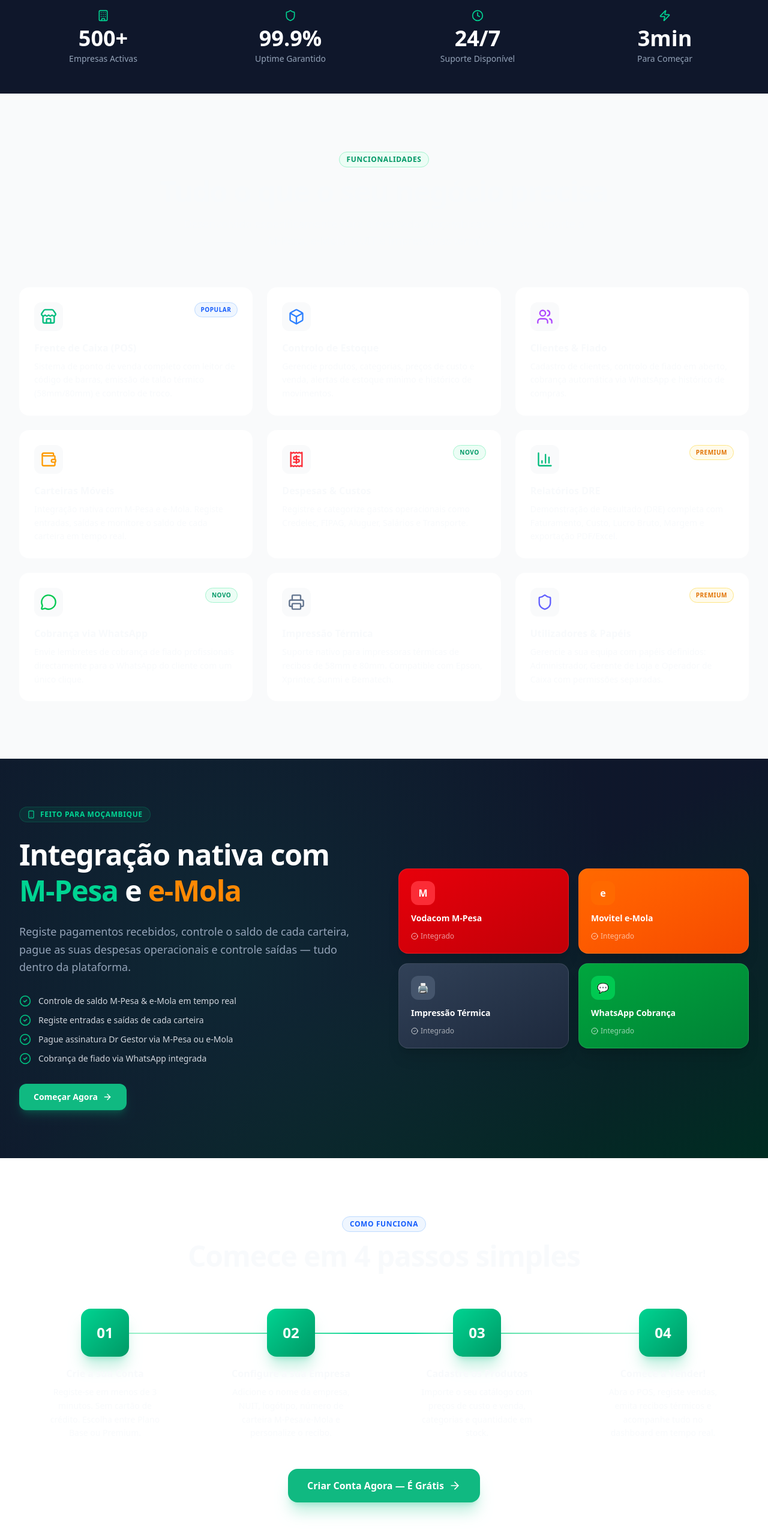
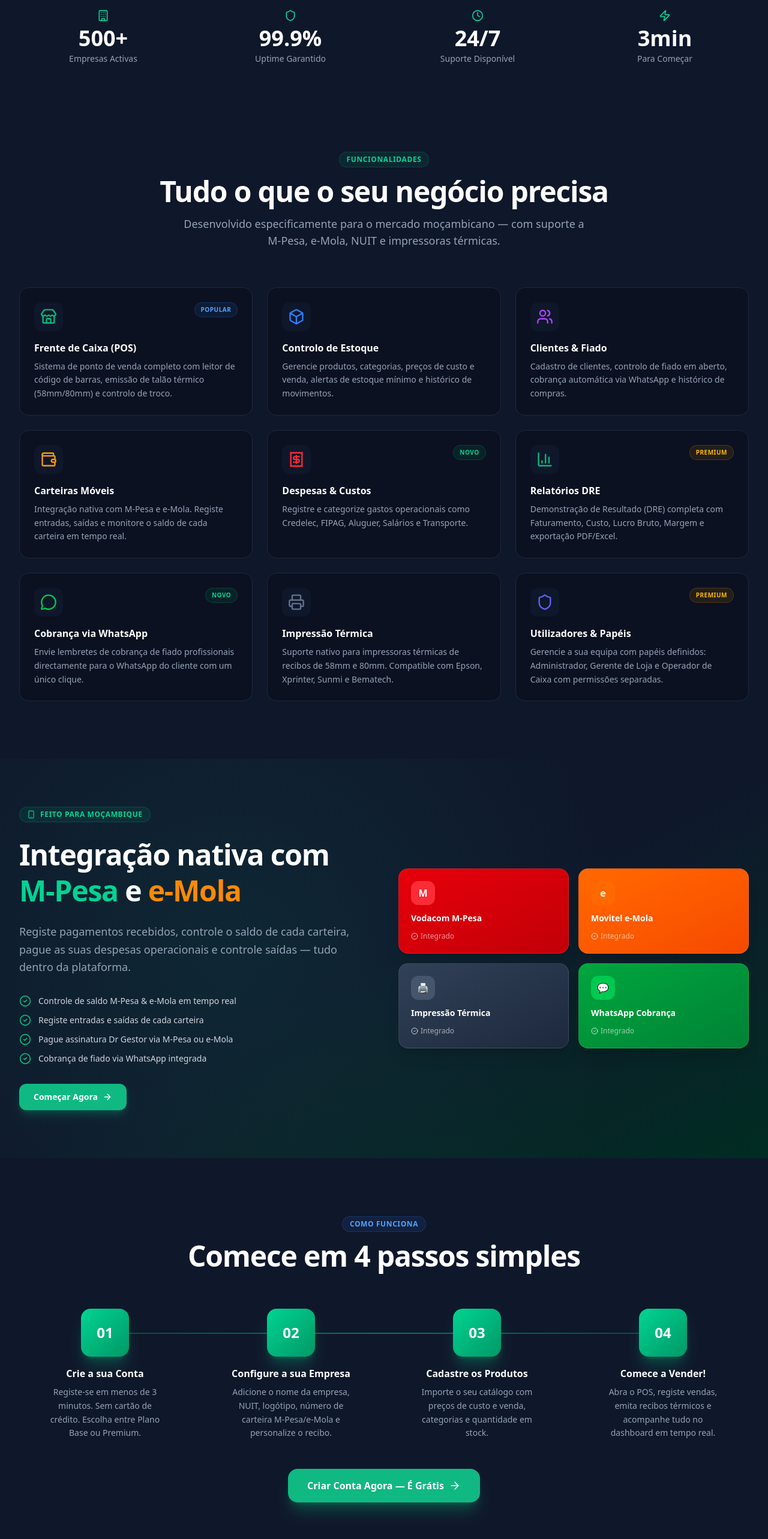
Before and after one commit to blacksan851/destor-man-2, a React (Vite) app: page / in a window 1280 px wide. Shown: the part 1192-3758 px from the top of the page at 60% size. Built offline with nearby package versions, Linux system fonts and the light colour scheme; no server answers.

Commit message:
Eliminar 100% dos fundos brancos e cartoes claros da Landing Page convertendo para Dark Matte (#0F172A / #0B1120) com texto em branco 100% visivel

```diff
--- a/src/pages/LandingPage.tsx
+++ b/src/pages/LandingPage.tsx
@@ -391,16 +391,16 @@
       </section>
 
       {/* ── FEATURES ── */}
-      <section id="recursos" className="py-24 bg-gray-50 dark:bg-slate-900">
+      <section id="recursos" className="py-24 bg-[#0F172A]">
         <div className="max-w-7xl mx-auto px-4 sm:px-6 lg:px-8">
           <div className="text-center max-w-3xl mx-auto mb-16">
-            <div className="inline-flex items-center gap-2 px-3 py-1 bg-emerald-50 dark:bg-emerald-900/30 border border-emerald-200 dark:border-emerald-800 rounded-full text-emerald-600 dark:text-emerald-400 text-xs font-bold uppercase tracking-wider mb-4">
+            <div className="inline-flex items-center gap-2 px-3 py-1 bg-emerald-500/10 border border-emerald-500/20 rounded-full text-emerald-400 text-xs font-bold uppercase tracking-wider mb-4">
               Funcionalidades
             </div>
-            <h2 className="text-3xl md:text-5xl font-black text-slate-900 dark:text-white tracking-tight">
+            <h2 className="text-3xl md:text-5xl font-black text-white tracking-tight">
               Tudo o que o seu negócio precisa
             </h2>
-            <p className="mt-4 text-lg text-gray-500 dark:text-gray-400 max-w-2xl mx-auto">
+            <p className="mt-4 text-lg text-gray-400 max-w-2xl mx-auto">
               Desenvolvido especificamente para o mercado moçambicano — com suporte a M-Pesa, e-Mola, NUIT e impressoras térmicas.
             </p>
           </div>
@@ -413,24 +413,24 @@
                 whileInView={{ opacity: 1, y: 0 }}
                 transition={{ delay: index * 0.05 }}
                 viewport={{ once: true }}
-                className="group p-6 bg-white dark:bg-gray-900 rounded-2xl border border-gray-100 dark:border-gray-800 hover:border-emerald-200 dark:hover:border-emerald-800 hover:shadow-xl hover:shadow-emerald-500/5 transition-all duration-300"
+                className="group p-6 bg-[#0B1120] rounded-2xl border border-gray-800 hover:border-emerald-500/50 hover:shadow-xl hover:shadow-emerald-500/5 transition-all duration-300"
               >
                 <div className="flex items-start justify-between mb-4">
-                  <div className="w-12 h-12 bg-gray-50 dark:bg-gray-800 group-hover:bg-emerald-50 dark:group-hover:bg-emerald-900/20 rounded-xl flex items-center justify-center transition-colors">
+                  <div className="w-12 h-12 bg-[#0F172A] group-hover:bg-emerald-500/20 rounded-xl flex items-center justify-center transition-colors text-emerald-400">
                     {feature.icon}
                   </div>
                   {feature.badge && (
                     <span className={`text-[10px] font-black uppercase tracking-wider px-2.5 py-1 rounded-full ${
-                      feature.badge === 'Premium' ? 'bg-amber-50 dark:bg-amber-900/20 text-amber-600 dark:text-amber-400 border border-amber-200 dark:border-amber-800' :
-                      feature.badge === 'Novo' ? 'bg-emerald-50 dark:bg-emerald-900/20 text-emerald-600 dark:text-emerald-400 border border-emerald-200 dark:border-emerald-800' :
-                      'bg-blue-50 dark:bg-blue-900/20 text-blue-600 dark:text-blue-400 border border-blue-200 dark:border-blue-800'
+                      feature.badge === 'Premium' ? 'bg-amber-500/10 text-amber-400 border border-amber-500/20' :
+                      feature.badge === 'Novo' ? 'bg-emerald-500/10 text-emerald-400 border border-emerald-500/20' :
+                      'bg-blue-500/10 text-blue-400 border border-blue-500/20'
                     }`}>
                       {feature.badge}
                     </span>
                   )}
                 </div>
-                <h3 className="text-base font-black text-slate-900 dark:text-white mb-2">{feature.title}</h3>
-                <p className="text-sm text-gray-500 dark:text-gray-400 leading-relaxed">{feature.description}</p>
+                <h3 className="text-base font-black text-white mb-2">{feature.title}</h3>
+                <p className="text-sm text-gray-400 leading-relaxed">{feature.description}</p>
               </motion.div>
             ))}
           </div>
@@ -507,19 +507,19 @@
       </section>
 
       {/* ── HOW IT WORKS ── */}
-      <section id="como-funciona" className="py-24 bg-white dark:bg-slate-950">
+      <section id="como-funciona" className="py-24 bg-[#0F172A]">
         <div className="max-w-7xl mx-auto px-4 sm:px-6 lg:px-8">
           <div className="text-center max-w-3xl mx-auto mb-16">
-            <div className="inline-flex items-center gap-2 px-3 py-1 bg-blue-50 dark:bg-blue-900/30 border border-blue-200 dark:border-blue-800 rounded-full text-blue-600 dark:text-blue-400 text-xs font-bold uppercase tracking-wider mb-4">
+            <div className="inline-flex items-center gap-2 px-3 py-1 bg-blue-500/10 border border-blue-500/20 rounded-full text-blue-400 text-xs font-bold uppercase tracking-wider mb-4">
               Como Funciona
             </div>
-            <h2 className="text-3xl md:text-5xl font-black text-slate-900 dark:text-white tracking-tight">
+            <h2 className="text-3xl md:text-5xl font-black text-white tracking-tight">
               Comece em 4 passos simples
             </h2>
           </div>
 
           <div className="grid md:grid-cols-4 gap-6 relative">
-            <div className="hidden md:block absolute top-10 left-[12.5%] right-[12.5%] h-0.5 bg-gradient-to-r from-emerald-200 via-emerald-400 to-emerald-200 dark:from-emerald-900 dark:via-emerald-700 dark:to-emerald-900 z-0" />
+            <div className="hidden md:block absolute top-10 left-[12.5%] right-[12.5%] h-0.5 bg-gradient-to-r from-emerald-900 via-emerald-700 to-emerald-900 z-0" />
             {steps.map((step, i) => (
               <motion.div
                 key={i}
@@ -532,8 +532,8 @@
                 <div className="w-20 h-20 bg-gradient-to-br from-emerald-400 to-emerald-600 rounded-2xl flex items-center justify-center mb-4 shadow-xl shadow-emerald-500/25 text-white font-black text-2xl">
                   {step.num}
                 </div>
-                <h3 className="text-base font-black text-slate-900 dark:text-white mb-2">{step.title}</h3>
-                <p className="text-sm text-gray-500 dark:text-gray-400 leading-relaxed max-w-[200px] mx-auto">{step.description}</p>
+                <h3 className="text-base font-black text-white mb-2">{step.title}</h3>
+                <p className="text-sm text-gray-400 leading-relaxed max-w-[200px] mx-auto">{step.description}</p>
               </motion.div>
             ))}
           </div>
@@ -547,13 +547,14 @@
       </section>
 
       {/* ── TESTIMONIALS ── */}
-      <section className="py-24 bg-gray-50 dark:bg-slate-900">
+      {/* ── TESTIMONIALS ── */}
+      <section className="py-24 bg-[#0F172A]">
         <div className="max-w-7xl mx-auto px-4 sm:px-6 lg:px-8">
           <div className="text-center max-w-3xl mx-auto mb-16">
-            <div className="inline-flex items-center gap-2 px-3 py-1 bg-amber-50 dark:bg-amber-900/30 border border-amber-200 dark:border-amber-800 rounded-full text-amber-600 dark:text-amber-400 text-xs font-bold uppercase tracking-wider mb-4">
+            <div className="inline-flex items-center gap-2 px-3 py-1 bg-amber-500/10 border border-amber-500/20 rounded-full text-amber-400 text-xs font-bold uppercase tracking-wider mb-4">
               <Star className="w-3 h-3 fill-amber-500 text-amber-500" /> Testemunhos
             </div>
-            <h2 className="text-3xl md:text-5xl font-black text-slate-900 dark:text-white tracking-tight">
+            <h2 className="text-3xl md:text-5xl font-black text-white tracking-tight">
               O que dizem os nossos clientes
             </h2>
           </div>
@@ -566,20 +567,20 @@
                 whileInView={{ opacity: 1, y: 0 }}
                 transition={{ delay: i * 0.1 }}
                 viewport={{ once: true }}
-                className="bg-white dark:bg-gray-900 rounded-2xl p-6 border border-gray-100 dark:border-gray-800 shadow-sm flex flex-col gap-4"
+                className="bg-[#0B1120] rounded-2xl p-6 border border-gray-800 shadow-sm flex flex-col gap-4"
               >
                 <div className="flex">
                   {[...Array(t.stars)].map((_, si) => (
                     <Star key={si} className="w-4 h-4 fill-amber-400 text-amber-400" />
                   ))}
                 </div>
-                <p className="text-gray-600 dark:text-gray-300 text-sm leading-relaxed italic flex-1">"{t.text}"</p>
-                <div className="flex items-center gap-3 pt-2 border-t border-gray-100 dark:border-gray-800">
+                <p className="text-gray-300 text-sm leading-relaxed italic flex-1">"{t.text}"</p>
+                <div className="flex items-center gap-3 pt-2 border-t border-gray-800">
                   <div className="w-10 h-10 bg-gradient-to-br from-emerald-400 to-emerald-600 rounded-full flex items-center justify-center text-white font-black text-sm">
                     {t.avatar}
                   </div>
                   <div>
-                    <p className="font-bold text-sm text-slate-900 dark:text-white">{t.name}</p>
+                    <p className="font-bold text-sm text-white">{t.name}</p>
                     <p className="text-xs text-gray-400">{t.business}</p>
                   </div>
                 </div>
@@ -590,16 +591,16 @@
       </section>
 
       {/* ── PRICING ── */}
-      <section id="precos" className="py-24 bg-white dark:bg-slate-950">
+      <section id="precos" className="py-24 bg-[#0F172A]">
         <div className="max-w-7xl mx-auto px-4 sm:px-6 lg:px-8">
           <div className="text-center max-w-3xl mx-auto mb-16">
-            <div className="inline-flex items-center gap-2 px-3 py-1 bg-emerald-50 dark:bg-emerald-900/30 border border-emerald-200 dark:border-emerald-800 rounded-full text-emerald-600 dark:text-emerald-400 text-xs font-bold uppercase tracking-wider mb-4">
+            <div className="inline-flex items-center gap-2 px-3 py-1 bg-emerald-500/10 border border-emerald-500/20 rounded-full text-emerald-400 text-xs font-bold uppercase tracking-wider mb-4">
               Preços
             </div>
-            <h2 className="text-3xl md:text-5xl font-black text-slate-900 dark:text-white tracking-tight">
+            <h2 className="text-3xl md:text-5xl font-black text-white tracking-tight">
               Planos simples e transparentes
             </h2>
-            <p className="mt-4 text-lg text-gray-500 dark:text-gray-400">
+            <p className="mt-4 text-lg text-gray-400">
               Sem taxas escondidas. Pague via M-Pesa ou e-Mola. Cancele quando quiser.
             </p>
           </div>
@@ -610,27 +611,27 @@
               initial={{ opacity: 0, x: -20 }}
               whileInView={{ opacity: 1, x: 0 }}
               viewport={{ once: true }}
-              className="bg-gray-50 dark:bg-gray-900 rounded-3xl p-8 border border-gray-200 dark:border-gray-800 flex flex-col"
+              className="bg-[#0B1120] rounded-3xl p-8 border border-gray-800 flex flex-col"
             >
               <div className="flex items-center justify-between mb-2">
-                <h3 className="text-xl font-black text-slate-900 dark:text-white">Plano Base</h3>
-                <span className="text-xs font-bold px-2.5 py-1 bg-gray-200 dark:bg-gray-800 text-gray-600 dark:text-gray-400 rounded-full">Essencial</span>
+                <h3 className="text-xl font-black text-white">Plano Base</h3>
+                <span className="text-xs font-bold px-2.5 py-1 bg-gray-800 text-gray-400 rounded-full">Essencial</span>
               </div>
               <div className="flex items-baseline gap-1 mt-4 mb-6">
-                <span className="text-5xl font-black text-slate-900 dark:text-white tracking-tight">300</span>
+                <span className="text-5xl font-black text-white tracking-tight">300</span>
                 <span className="text-xl font-bold text-gray-400">MT/mês</span>
               </div>
               <ul className="space-y-3 flex-1">
                 {basePlanFeatures.map((item, i) => (
                   <li key={i} className="flex items-center gap-2.5">
                     <CheckCircle2 className="w-4 h-4 text-emerald-500 flex-shrink-0" />
-                    <span className="text-sm text-slate-600 dark:text-gray-300">{item}</span>
+                    <span className="text-sm text-gray-300">{item}</span>
                   </li>
                 ))}
               </ul>
               <Link
                 to="/register?plan=base"
-                className="mt-8 block w-full py-3.5 px-6 bg-white dark:bg-gray-800 hover:bg-gray-100 dark:hover:bg-gray-700 text-slate-900 dark:text-white text-center font-bold rounded-2xl transition-all border border-gray-200 dark:border-gray-700 text-sm"
+                className="mt-8 block w-full py-3.5 px-6 bg-[#0F172A] hover:bg-gray-800 text-white text-center font-bold rounded-2xl transition-all border border-gray-700 text-sm"
               >
                 Começar com Plano Base
               </Link>
@@ -684,13 +685,13 @@
       </section>
 
       {/* ── FAQ ── */}
-      <section id="faq" className="py-24 bg-gray-50 dark:bg-slate-900">
+      <section id="faq" className="py-24 bg-[#0F172A]">
         <div className="max-w-4xl mx-auto px-4 sm:px-6 lg:px-8">
           <div className="text-center mb-16">
-            <div className="inline-flex items-center gap-2 px-3 py-1 bg-purple-50 dark:bg-purple-900/30 border border-purple-200 dark:border-purple-800 rounded-full text-purple-600 dark:text-purple-400 text-xs font-bold uppercase tracking-wider mb-4">
+            <div className="inline-flex items-center gap-2 px-3 py-1 bg-purple-500/10 border border-purple-500/20 rounded-full text-purple-400 text-xs font-bold uppercase tracking-wider mb-4">
               FAQ
             </div>
-            <h2 className="text-3xl md:text-5xl font-black text-slate-900 dark:text-white tracking-tight">
+            <h2 className="text-3xl md:text-5xl font-black text-white tracking-tight">
               Perguntas Frequentes
             </h2>
           </div>
@@ -703,18 +704,18 @@
                 whileInView={{ opacity: 1, y: 0 }}
                 transition={{ delay: i * 0.05 }}
                 viewport={{ once: true }}
-                className="bg-white dark:bg-gray-900 rounded-2xl border border-gray-100 dark:border-gray-800 overflow-hidden"
+                className="bg-[#0B1120] rounded-2xl border border-gray-800 overflow-hidden"
               >
                 <button
                   onClick={() => setOpenFaq(openFaq === i ? null : i)}
                   className="w-full flex items-center justify-between p-5 text-left"
                 >
-                  <span className="font-bold text-slate-900 dark:text-white text-sm pr-4">{faq.q}</span>
+                  <span className="font-bold text-white text-sm pr-4">{faq.q}</span>
                   <ChevronDown className={`w-5 h-5 text-gray-400 flex-shrink-0 transition-transform ${openFaq === i ? 'rotate-180' : ''}`} />
                 </button>
                 {openFaq === i && (
                   <div className="px-5 pb-5">
-                    <p className="text-sm text-gray-500 dark:text-gray-400 leading-relaxed">{faq.a}</p>
+                    <p className="text-sm text-gray-400 leading-relaxed">{faq.a}</p>
                   </div>
                 )}
               </motion.div>
```
